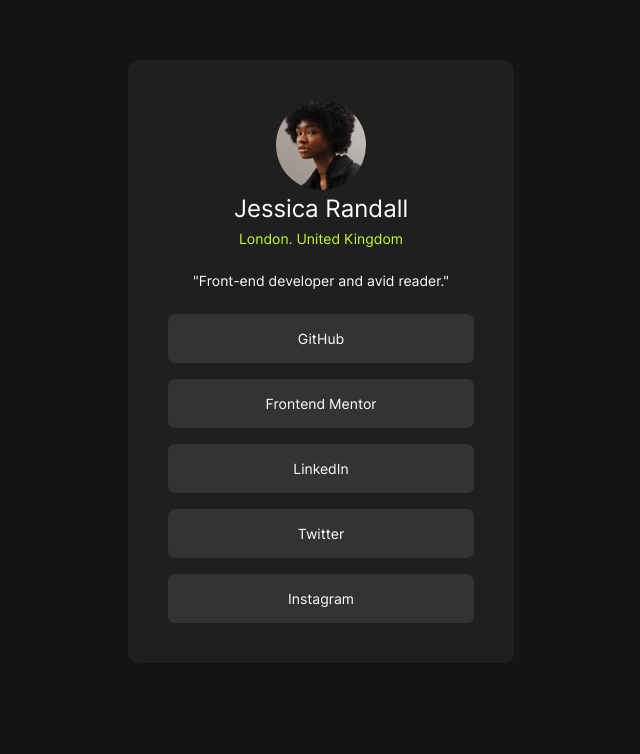
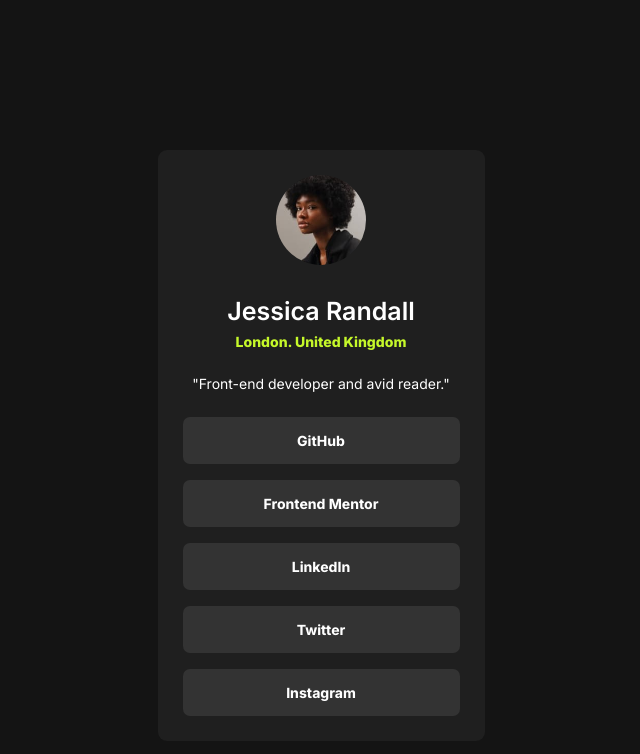
Before and after one commit to Mike200402/social-links-profile-main, a plain HTML site: page index.html in a window 1280 px wide. Shown: the whole page, without its empty margins (319-959 px from the left). Drawn offline with Linux system fonts and the light colour scheme.

Commit message:
Estilos hechos

```diff
--- /dev/null
+++ b/assets/css/desktop1440.css
@@ -0,0 +1,4 @@
+.card {
+    width: 386px;
+    padding: 40px;
+}
--- /dev/null
+++ b/assets/css/style.css
@@ -0,0 +1,98 @@
+:root {
+    --White: hsl(0, 0%, 100%);
+    --Grey: hsl(0, 0%, 20%);
+    --Dark-Grey: hsl(0, 0%, 12%);
+    --Off-Black: hsl(0, 0%, 8%);
+    --Green: hsl(75, 94%, 57%);
+}
+
+* {
+    padding: 0;
+    margin: 0;
+    box-sizing: border-box;
+}
+
+body {
+    font-family: "Inter", sans-serif;
+    min-height: 100vh;
+    background-color: var(--Off-Black);
+    text-align: center;
+    margin: 0;
+    padding: 0 1.5rem;
+}
+
+ul {
+    margin-top: 1rem;
+    list-style-type: none;
+}
+
+a {
+    text-decoration: none;
+}
+
+.container {
+    height: 100%;
+    padding: 150px 0;
+    display: flex;
+    justify-content: center;
+    align-items: center;
+    margin: 0px auto;
+}
+
+.card {
+    width: 327px;
+    background-color: var(--Dark-Grey);
+    padding: 25px;
+    text-align: center;
+    border-radius: 9px;
+}
+
+.card,
+#social-media a {
+    color: var(--White);
+}
+
+figure img {
+    width: 90px;
+    height: 90px;
+    border-radius: 50%;
+}
+
+h2 {
+    margin-top: 1.7rem;
+    font-weight: 600;
+    font-size: 25px;
+}
+
+h4 {
+    color: var(--Green);
+    font-weight: 800;
+    font-size: 14px;
+    margin: 7px 0;
+}
+
+p {
+    font-weight: 400;
+    font-size: 14px;
+    margin: 25px 0;
+}
+
+#social-media li a {
+    display: block;
+    background-color: var(--Grey);
+    padding: 15px 0;
+    font-size: 14px;
+    border-radius: 7px;
+    font-weight: 750;
+}
+
+#social-media li a:hover {
+    transition: all 0.3s;
+    background-color: var(--Green);
+    color: var(--Off-Black);
+    font-weight: 600;
+}
+
+#social-media li:not(:last-child) {
+    margin-bottom: 16px;
+}
--- a/index.html
+++ b/index.html
@@ -4,7 +4,11 @@
   <meta charset="UTF-8">
   <meta name="viewport" content="width=device-width, initial-scale=1.0">
   <link rel="icon" type="image/png" sizes="32x32" href="./assets/images/favicon-32x32.png">
-  <link rel="stylesheet" type="text/css" href="./style.css">
+  <link rel="stylesheet" href="./assets/css/style.css" media="screen and (min-width: 375px)">
+  <link rel="stylesheet" href="./assets/css/desktop1440.css" media="screen and (min-width: 1440px)">
+  <link rel="preconnect" href="https://fonts.googleapis.com">
+  <link rel="preconnect" href="https://fonts.gstatic.com" crossorigin>
+  <link href="https://fonts.googleapis.com/css2?family=Inter:wght@100..900&display=swap" rel="stylesheet">
   <title>Frontend Mentor | Social links profile</title>
 </head>
 <body>
--- a/style.css
+++ /dev/null
@@ -1,93 +0,0 @@
-@font-face {
-    font-family: 'Inter';
-    src: url('../assets/fonts/Inter-VariableFont_slnt\,wght.ttf'),
-}
-
-
-*{
-    padding: 0;
-    margin: 0;
-    box-sizing: border-box;
-}
-:root{
-    --White: hsl(0, 0%, 100%);;
-    --Grey: hsl(0, 0%, 20%);
-    --Dark-Grey: hsl(0, 0%, 12%);
-    --Off-Black: hsl(0, 0%, 8%);
-    --Green: hsl(75, 94%, 57%);
-    --Inter-font:Inter;
-}
-body{
-    font-family: var(--Inter-font);
-    min-height: 100vh;
-    background-color: var(--Off-Black);
-}
-ul{
-    list-style-type: none;
-}
-a{
-    text-decoration: none;
-}
-.container {
-    height: 100%;
-    padding: 60px 0;
-    display: flex;
-    justify-content: center; /* Centra horizontalmente */
-    align-items: center; /* Centra verticalmente */
-}
-.card{
-    width: 327px;
-    background-color: var(--Dark-Grey);
-    padding: 25px;
-    text-align: center;
-    border-radius: 10px;
-    margin: 0px auto;
-}
-
-.card,#social-media a{
-    color: var(--White);
-}
-figure img{
-    width: 90px;
-    height: 90px;
-    border-radius: 50%;
-}
-h2{
-    font-weight: 400;
-}
-h4{
-    color: var(--Green);
-    font-weight: 400;
-    font-size: 14px;
-    margin: 7px 0;
-}
-p{
-    font-weight: 400;
-    font-size: 14px;
-    margin: 25px 0;
-}
-
-#social-media li a{
-    display: block;
-    background-color: var(--Grey);
-    padding: 16px 0 ;
-    font-size: 14px;
-    border-radius: 7px;
-
-}
-#social-media li a:hover{
-    transition: all 0.3s;
-    background-color: var(--Green);
-    color: var(--Off-Black);
-    font-weight: 600;
-}
-#social-media li:not(:last-child){
-    margin-bottom: 16px;
-}
-@media (min-width:576px){
-    .card{
-        width: 386px;
-        padding: 40px;
-    }
-
-}
```
